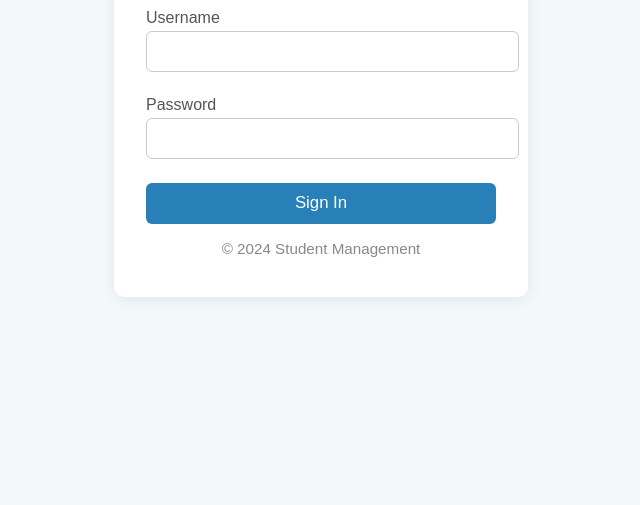
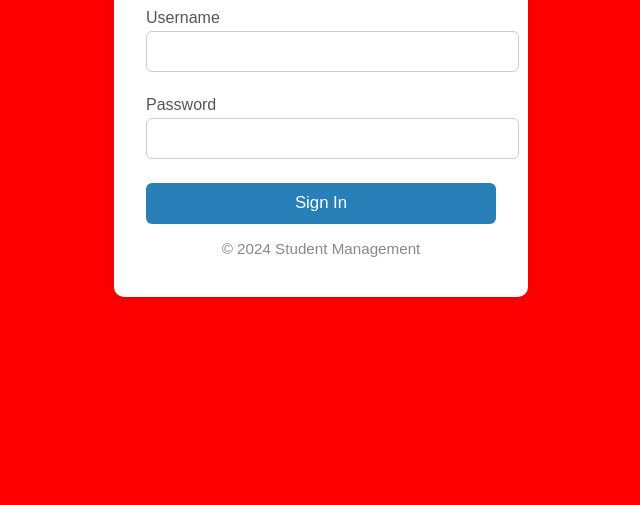
Before and after one commit to ramalingam123maha-commits/Student_Management, a plain HTML site: page login.html in a window 1280 px wide. Shown: the part 311-816 px from the top of the page, without its empty margins (319-959 px from the left). Drawn offline with Linux system fonts and the light colour scheme.

```diff
--- a/login.html
+++ b/login.html
@@ -7,7 +7,7 @@
     <style>
         body {
             font-family: Arial, sans-serif;
-            background: #f3f8fa;
+            background: red;
             display: flex;
             justify-content: center;
             align-items: center;
```
